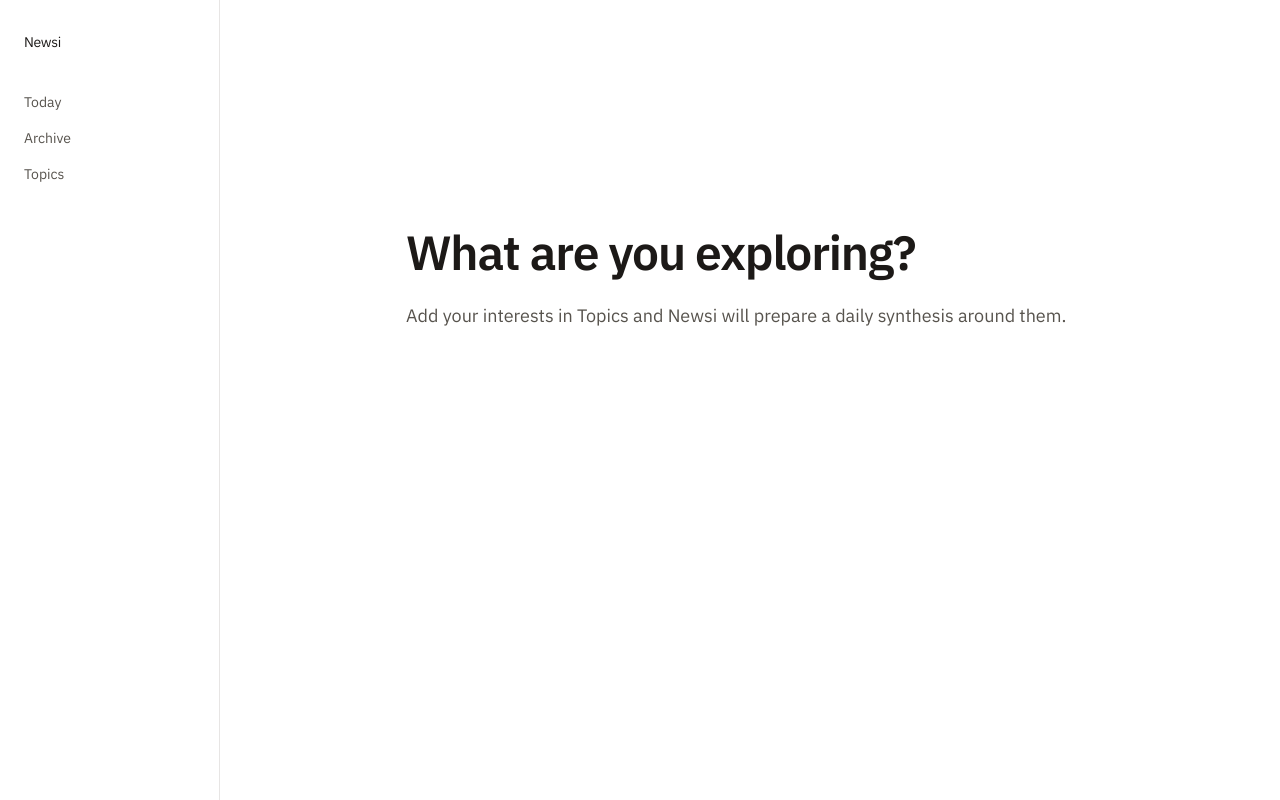
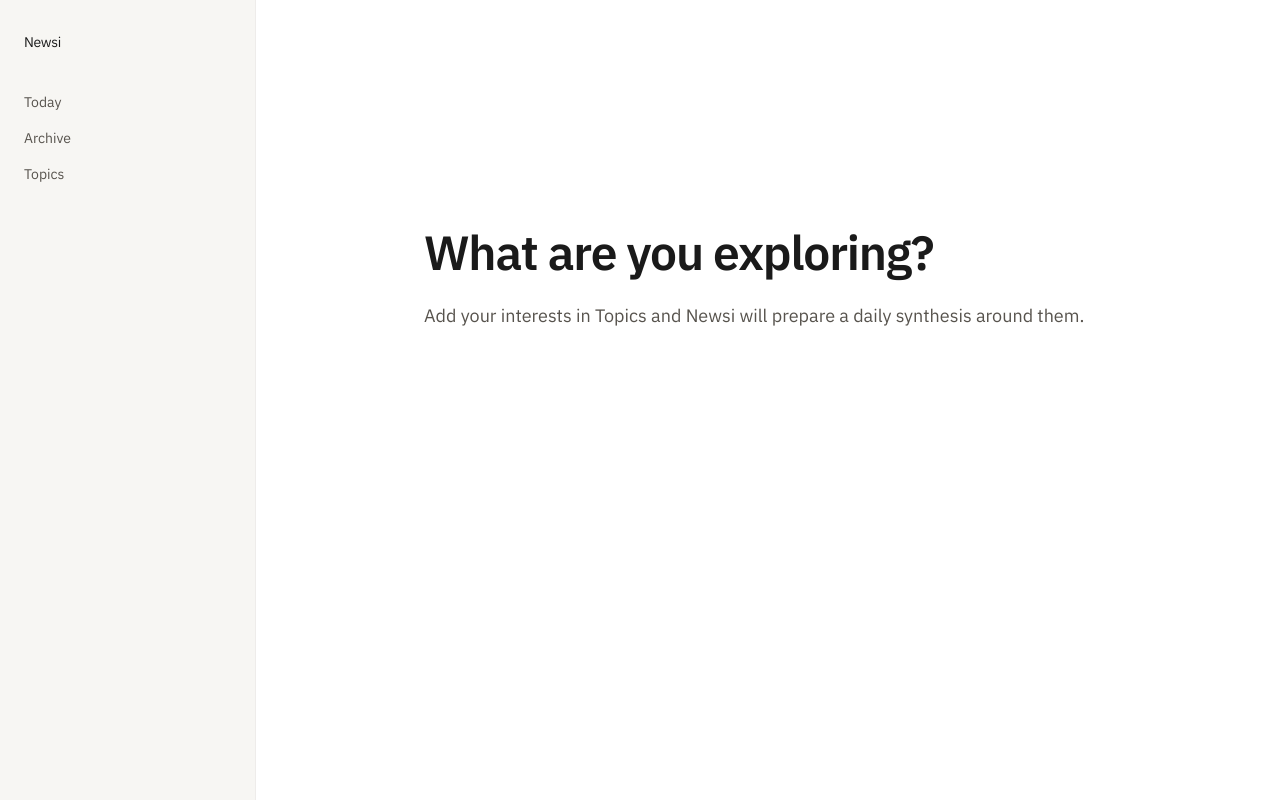
Before and after one commit to wishestang/newsi, a Next.js app: page /today in a window 1280 px wide. Built offline with nearby package versions, Linux system fonts and the light colour scheme; no server answers.

Commit message:
feat: update AppShell layout — sidebar width, colors

```diff
--- a/src/components/layout/app-shell.tsx
+++ b/src/components/layout/app-shell.tsx
@@ -2,9 +2,9 @@ import { SideNav } from "@/components/layout/side-nav";
 
 export function AppShell({ children }: { children: React.ReactNode }) {
   return (
-    <div className="min-h-screen bg-stone-100 text-stone-900">
-      <div className="mx-auto min-h-screen max-w-[1600px] bg-white md:grid md:grid-cols-[220px_1fr]">
-        <div className="border-b border-stone-200 md:border-r md:border-b-0">
+    <div className="min-h-screen bg-[var(--background)] text-foreground">
+      <div className="mx-auto min-h-screen max-w-[1600px] bg-[var(--surface)] md:grid md:grid-cols-[256px_1fr]">
+        <div className="border-b border-[var(--border)] bg-[var(--background)] md:border-r md:border-b-0">
           <SideNav />
         </div>
         <main>{children}</main>
```
